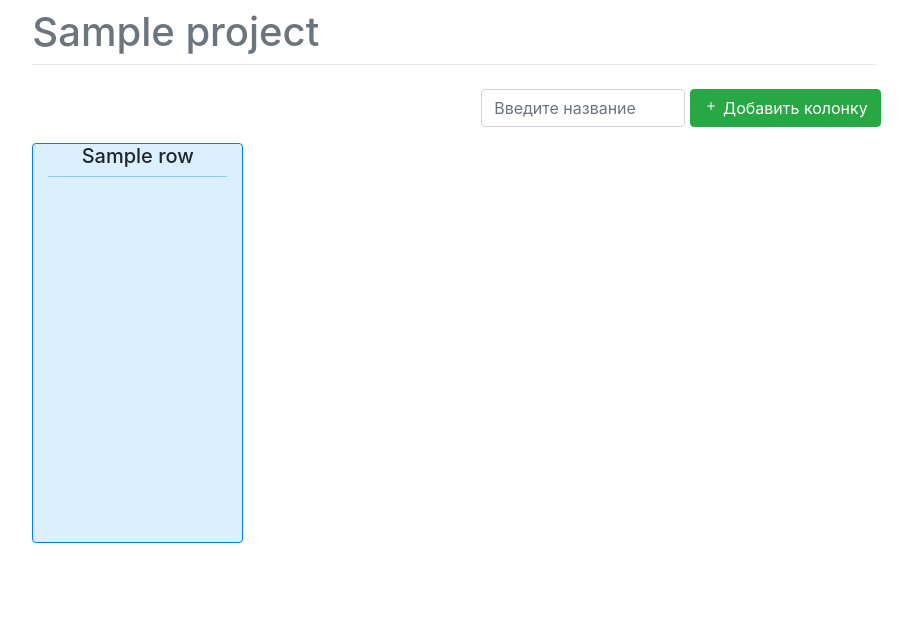
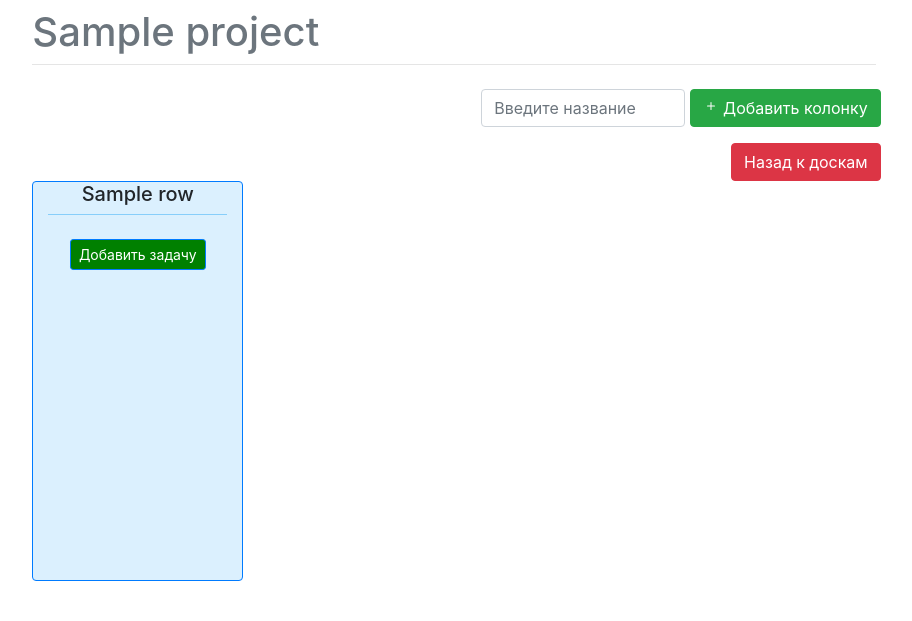
Before and after one commit to Nishtyachok/KanbanTP, a Django app: page /boards/1 in a window 1280 px wide. Shown: the part 56-677 px from the top of that part, without its empty margins (186-1098 px from the left). Run offline with Django 4.2, Linux system fonts and the light colour scheme; the first user in the database is signed in; tables that the repository leaves empty hold one stand-in row (Sample ...); the page is wider than the window, and the part outside it is not shown; some libraries are stand-ins or nearby versions.

Commit message:
Work Fronted!Add Buttons.

```diff
--- a/mysite/templates/tasks.html
+++ b/mysite/templates/tasks.html
@@ -23,7 +23,16 @@
             </div>
         </form>
 
+<!--Кнопка назад -->
+        <div class="form-row justify-content-end">
+            <a class = "button-back-task" href="/boards">
+              <button type="back" class="btn btn-danger">
+                    Назад к доскам
+                 </button>
+            </a>
+        </div>
 
+<!-- Задачи -->
     <div class="container">
       <div class="row" style="height: 400px; ">
           {% for r in rows %}
@@ -31,10 +40,38 @@
                 style="background-color: rgba(135,206,250, 0.3);">
               <h5>{{ r.name }}</h5>
               <hr class="mt-2 mb-4" style="border-color: rgba(135,206,250, 1);">
+              <button type="button-task" class="btn btn-primary btn-sm"  data-toggle="modal" data-target="#ModalTask" style="background-color:green">Добавить задачу</button>
           </div>
           {% endfor %}
       </div>
     </div>
+
+<!--Form Задачи-->
+<div class="modal fade" id="ModalTask" tabindex="-1" aria-labelledby="exampleModalLabel" aria-hidden="true">
+  <div class="modal-dialog">
+    <div class="modal-content">
+      <div class="modal-header">
+        <h5 class="modal-title" id="exampleModalLabel">Задача</h5>
+        <button type="button" class="close" data-dismiss="modal" aria-label="Close">
+          <span aria-hidden="true">&times;</span>
+        </button>
+      </div>
+      <div class="modal-body">
+
+          <div class="form-group">
+            <label for="message-text" class="col-form-label">Напишите задачу:</label>
+            <textarea class="form-control" id="message-text"></textarea>
+         </div>
+        <div class="modal-footer">
+        <button type="button" class="btn btn-secondary" data-dismiss="modal">Закрыть</button>
+        <button type="button" class="btn btn-primary">Добавить задачу</button>
+
+      </div>
+    </div>
+  </div>
+</div>
+</div>
+
     <nav aria-label="Page navigation" class="fixed-bottom ">
         <ul class="pagination pagination-lg justify-content-center">
             <li class="page-item">
```
